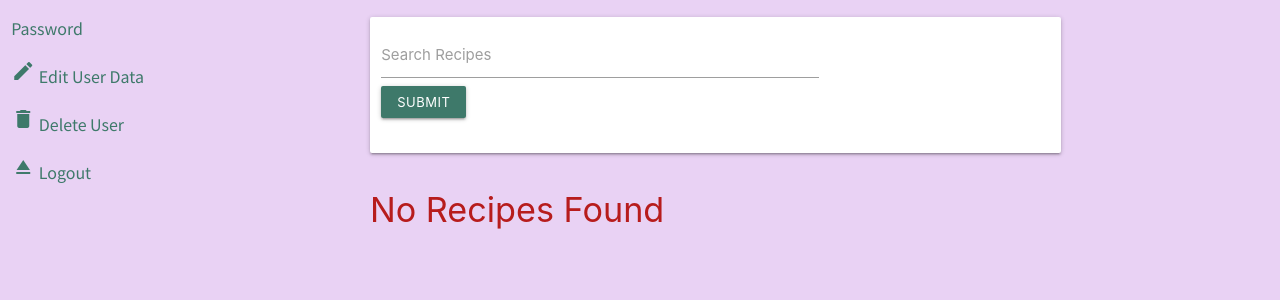
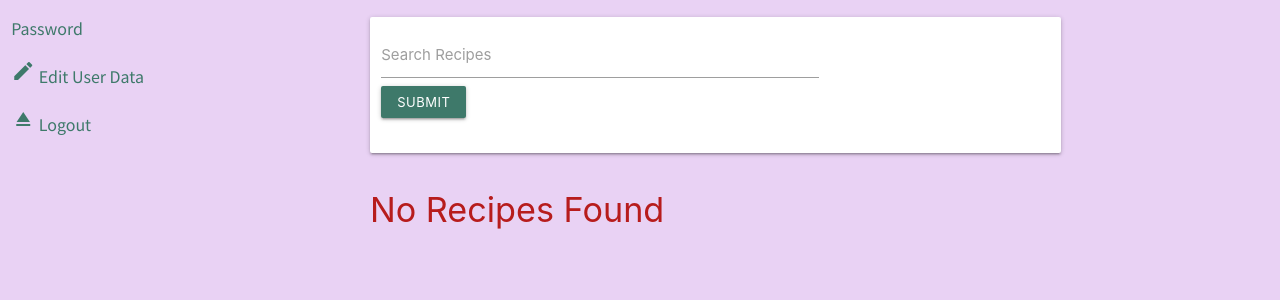
Before and after one commit to markj0hnst0n/LeMunch, a Flask app: page /browse in a window 1280 px wide. Shown: the part 123-423 px from the top of the page. Run offline with Flask 2, Linux system fonts and the light colour scheme; the visitor is signed in with stand-in values (Sample User, id 1); data that the repository does not hold is empty; some libraries are stand-ins or nearby versions.

Commit message:
delete user function removed on advice from mentor

```diff
--- a/app.py
+++ b/app.py
@@ -102,7 +102,8 @@ def profile(user):
     recipe_count = len(my_recipes)
     if 'user' in session:
         return render_template('profile.html',
-                               user=username, my_recipes=my_recipes,
+                               user=username,
+                               my_recipes=my_recipes,
                                recipe_count=recipe_count)
     return redirect(url_for('signin'))
 
@@ -152,15 +153,6 @@ def change_password(user_id):
     return render_template('change_password.html', user=user)
 
 
-@app.route('/delete_user/<user_id>')
-def delete_user(user_id):
-    recipe_collection.remove({"username": session["user"]})
-    user_collection.remove({"_id": ObjectId(user_id)})
-    flash("user deleted")
-    session.pop('user')
-    return render_template('signin.html')
-
-
 @app.route('/logout', )
 def logout():
     session.pop('user')
@@ -187,7 +179,8 @@ def add_recipe():
         return redirect(url_for('profile', user=session["user"]))
     recipe_types = type_collection.find().sort("type_name", 1)
     user = user_collection.find_one({"username": session["user"]})
-    return render_template('add_recipe.html', recipe_types=recipe_types,
+    return render_template('add_recipe.html',
+                           recipe_types=recipe_types,
                            user=user)
 
 
--- a/templates/base.html
+++ b/templates/base.html
@@ -31,9 +31,6 @@
                         <a class="side-list" href="{{ url_for('edit_user', user_id=user._id) }}">Edit User Data</a>
                     </li>
                     <li>
-                        <a class="modal-trigger side-list" href="#delete_user_modal">Delete User</a>
-                    </li>
-                    <li>
                         <a class="modal-trigger side-list" href="#logout_modal">Logout</a>
                     </li>
                     {% endif %}
@@ -54,10 +51,6 @@
                         <li class="side-list">
                             <i class="material-icons">edit</i>
                             <a class="side-list" href="{{ url_for('edit_user', user_id=user._id) }}">Edit User Data</a>
-                        </li>
-                        <li class="side-list">
-                            <i class="material-icons">delete</i>
-                            <a class="modal-trigger side-list" href="#delete_user_modal">Delete User</a>
                         </li>
                         <li class="side-list">
                             <i class="material-icons">eject</i>
--- a/templates/browse.html
+++ b/templates/browse.html
@@ -8,16 +8,6 @@
             <li class="tab"><a {% if all_recipes|length> 0 %} class="active" {% endif %} href="{{ url_for('browse') }}">Browse All</a></li>
             <li class="tab"><a {% if all_recipes|length == 0 %} class="active" {% endif %} href="{{ url_for('search') }}">Search</a></li>
         </ul>
-    </div>
-</div>
-
-<div id="delete_user_modal" class="modal">
-    <div class="modal-content">
-        <h4>Delete user?</h4>
-        <p>If you delete the user you will not be able to post anymore and all your recipes will be lost FOREVER!</p>
-    </div>
-    <div class="modal-footer">
-        <a href="{{ url_for('delete_user', user_id=user._id) }}" class="modal-close waves-effect waves-green btn-flat">Delete user</a>
     </div>
 </div>
 
```
Also changed, not shown: templates/profile.html (+0 -13 lines), templates/search.html (+0 -9 lines).
